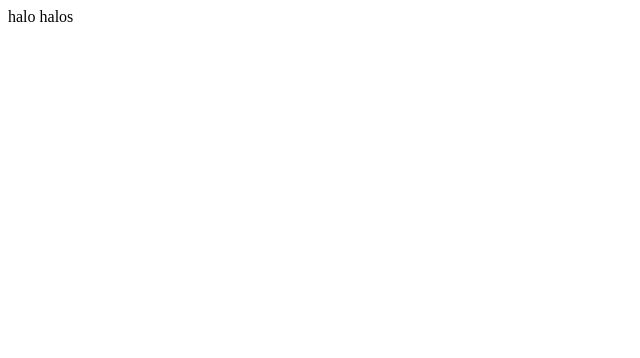
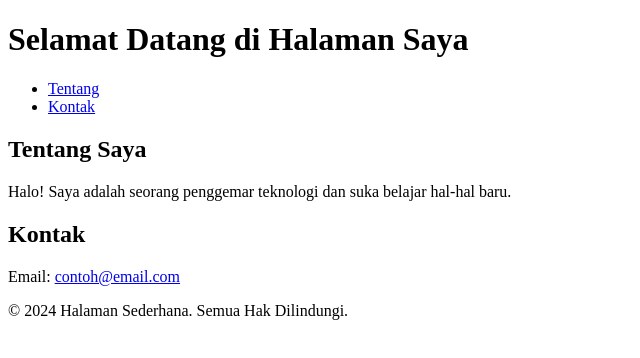
Before and after one commit to angelamerici11/coba-gitinore, a plain HTML site: page index.html in a window 1280 px wide. Shown: the whole page, without its empty margins (0-640 px from the left). Drawn offline with Linux system fonts and the light colour scheme.

Commit message:
menambahkan tulisan pada index.html

```diff
--- a/index.html
+++ b/index.html
@@ -1 +1,32 @@
-halo halos
+<!DOCTYPE html>
+<html lang="id">
+<head>
+    <meta charset="UTF-8">
+    <meta name="viewport" content="width=device-width, initial-scale=1.0">
+    <title>Halaman Sederhana</title>
+</head>
+<body>
+    <header>
+        <h1>Selamat Datang di Halaman Saya</h1>
+    </header>
+    <nav>
+        <ul>
+            <li><a href="#tentang">Tentang</a></li>
+            <li><a href="#kontak">Kontak</a></li>
+        </ul>
+    </nav>
+    <main>
+        <section id="tentang">
+            <h2>Tentang Saya</h2>
+            <p>Halo! Saya adalah seorang penggemar teknologi dan suka belajar hal-hal baru.</p>
+        </section>
+        <section id="kontak">
+            <h2>Kontak</h2>
+            <p>Email: <a href="mailto:contoh@email.com">contoh@email.com</a></p>
+        </section>
+    </main>
+    <footer>
+        <p>&copy; 2024 Halaman Sederhana. Semua Hak Dilindungi.</p>
+    </footer>
+</body>
+</html>
```
